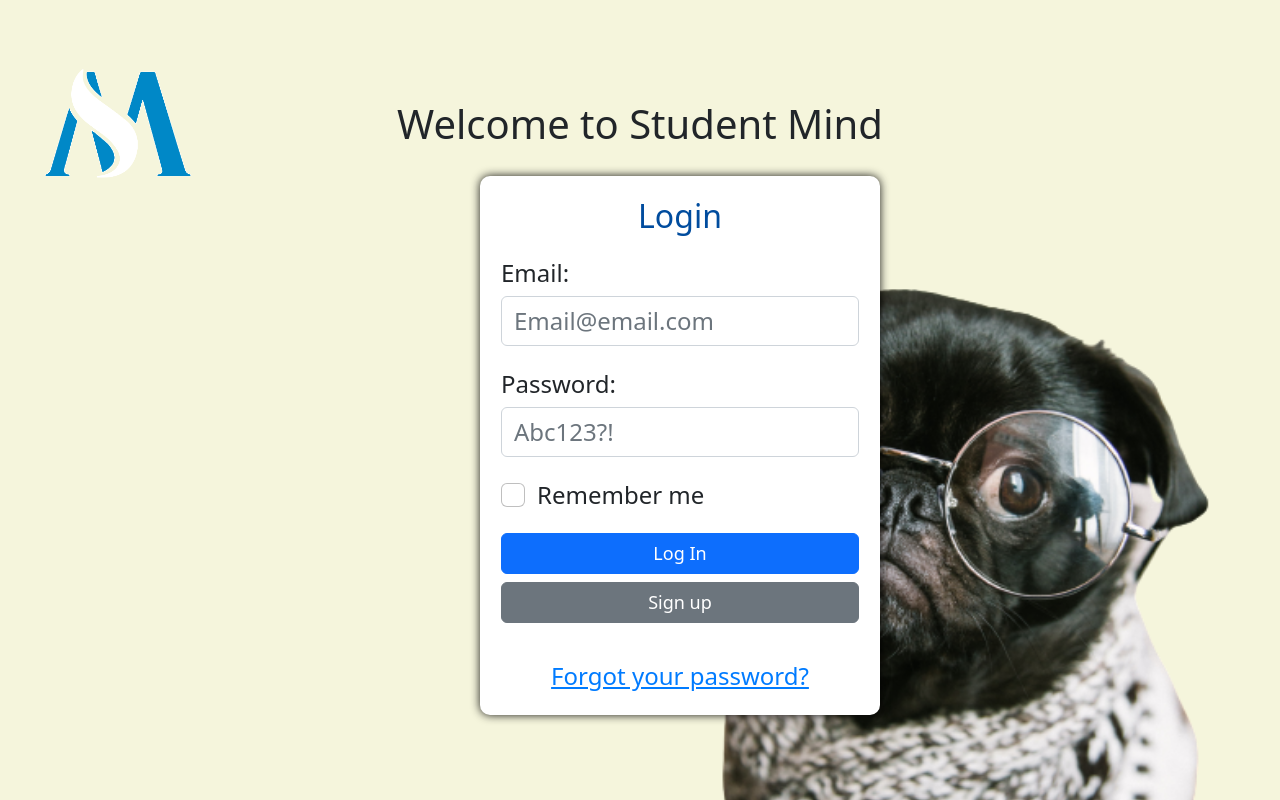
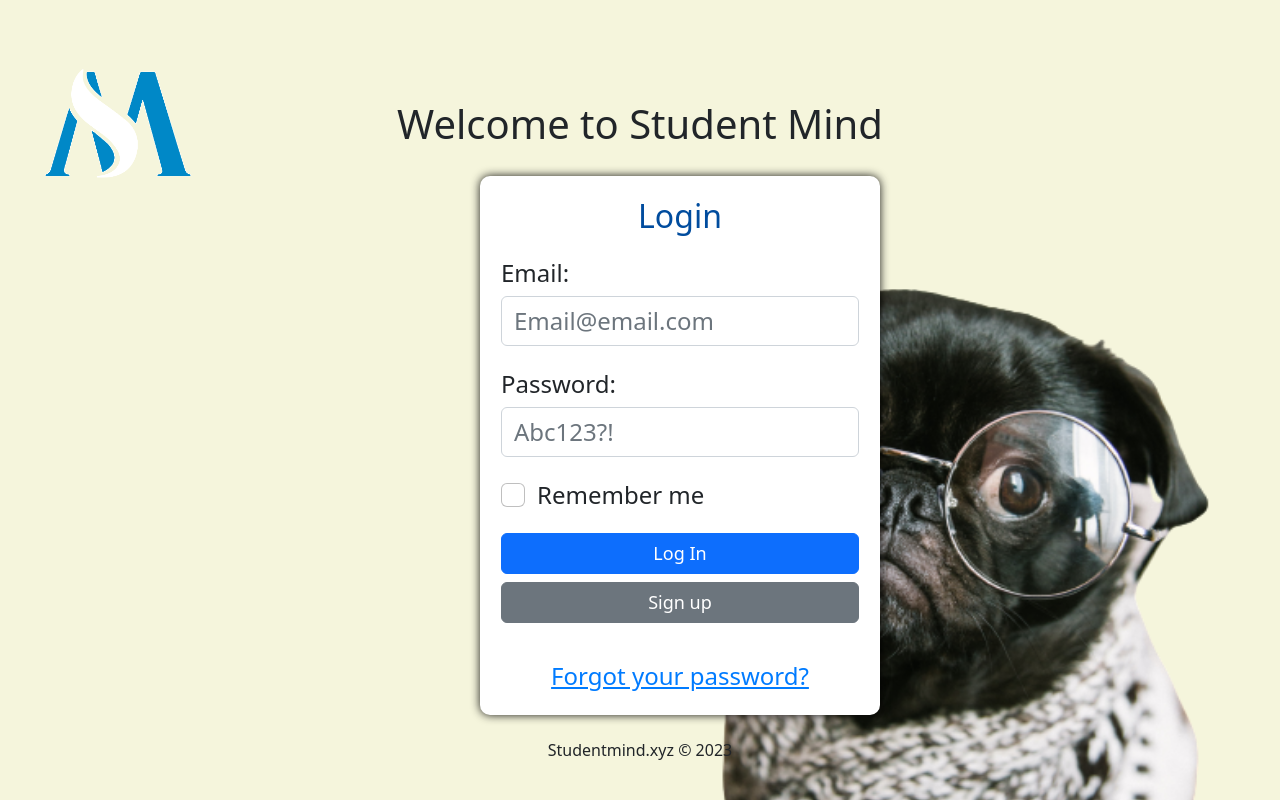
Before and after one commit to Dame2Dolla/TechyDev, a React (Create React App) app in the folder my-app/: page / in a window 1280 px wide. Shown: the top 800 px of the page. Built offline with nearby package versions, Linux system fonts and the light colour scheme.

Commit message:
Fixing Footer Styling bug.
Footer ended up going under website. Fixed with margin properties.

```diff
--- a/my-app/src/component/NavBar/Footer.js
+++ b/my-app/src/component/NavBar/Footer.js
@@ -1,4 +1,5 @@
 import React from "react";
+import "./Footer.scss"
 
 function Footer() {
 
@@ -6,7 +7,7 @@ function Footer() {
 
   return (
     <footer>
-      <div className="text-center p-3">Studentmind.xyz &copy; 2023</div>
+      <div className="text-center p-3 footer">Studentmind.xyz &copy; 2023</div>
     </footer>
   );
 }
--- /dev/null
+++ b/my-app/src/component/NavBar/Footer.scss
@@ -0,0 +1,5 @@
+.footer{
+    margin-top: -37%;
+    margin-left: 0;
+    margin-right: 0;
+}
```
